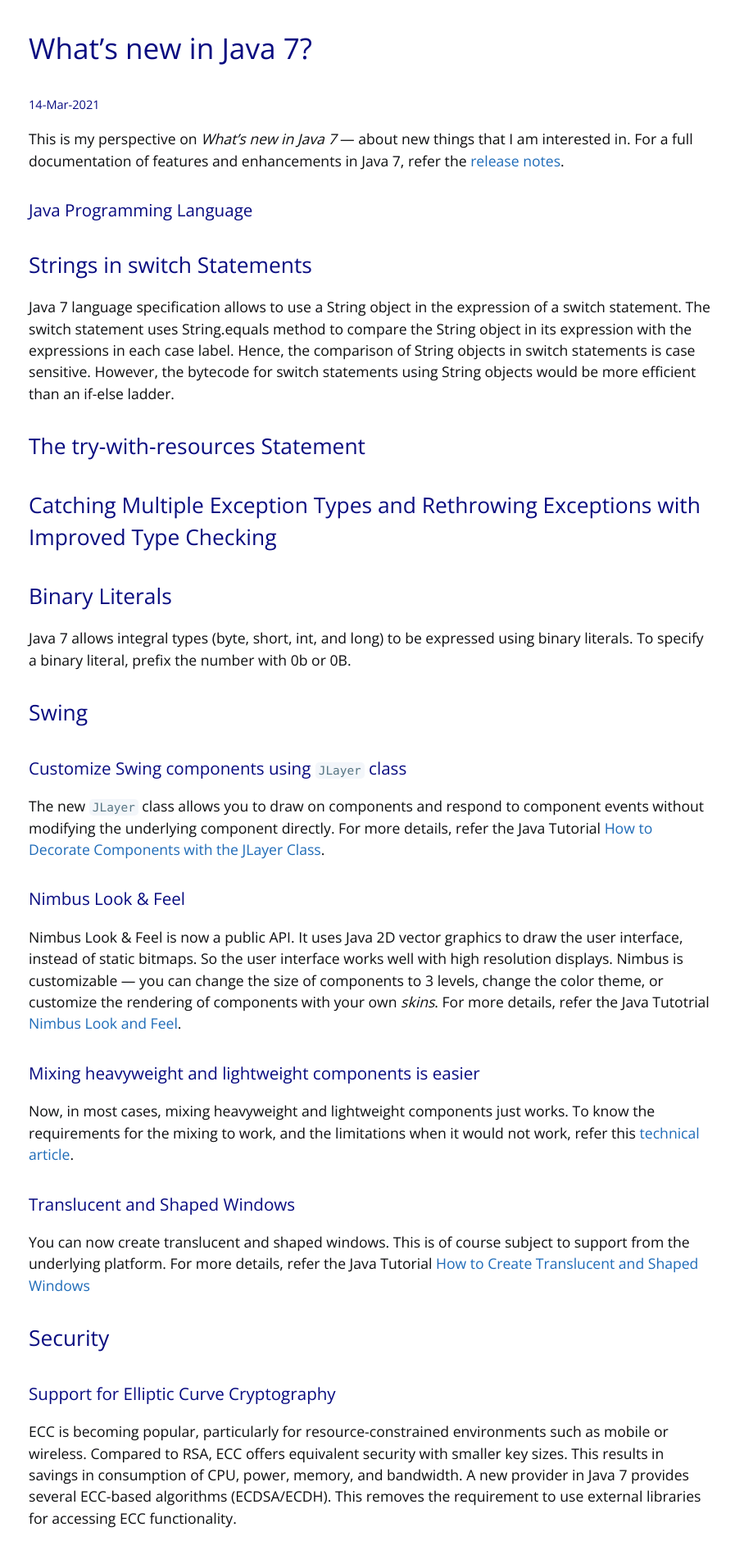
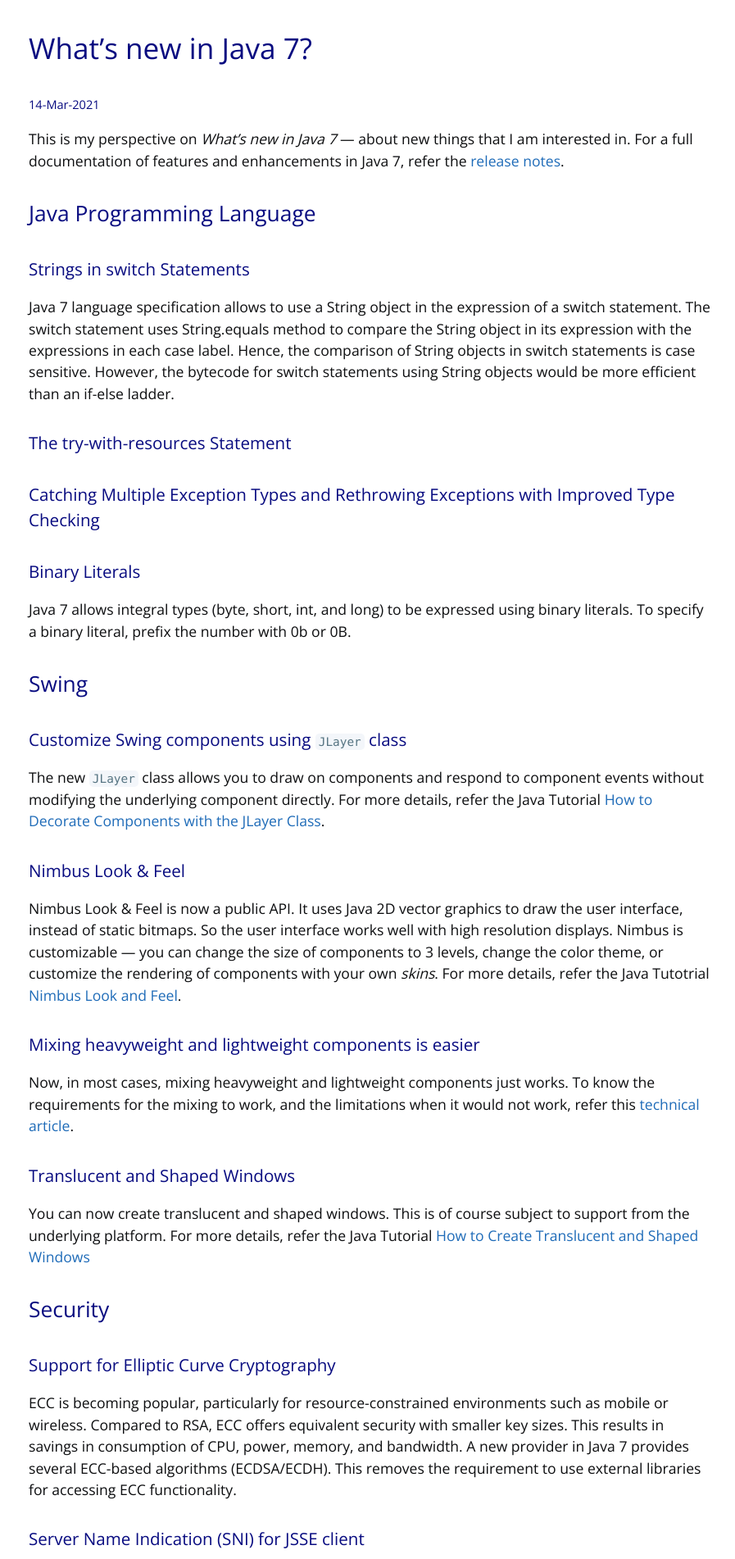
Before and after one commit to vinitjoglekar/vinitjoglekar.github.io, a Jekyll site: the page built from _pages/whats_new_java_7.md, in a window 1280 px wide. Shown: the top 1902 px of the page at 82% size, without its empty margins (189-1086 px from the left). Built offline with Jekyll 4.4.1, drawn with Linux system fonts in a browser that asks for light colours.

```diff
--- a/_pages/whats_new_java_7.md
+++ b/_pages/whats_new_java_7.md
@@ -8,16 +8,16 @@ title: What's new in Java 7?
 
 This is my perspective on _What's new in Java 7_ &mdash; about new things that I am interested in. For a full documentation of features and enhancements in Java 7, refer the [release notes](https://www.oracle.com/java/technologies/javase/jdk7-relnotes.html).
 
-### Java Programming Language
+## Java Programming Language
 
-## Strings in switch Statements
+### Strings in switch Statements
 Java 7 language specification allows to use a String object in the expression of a switch statement. The switch statement uses String.equals method to compare the String object in its expression with the expressions in each case label. Hence, the comparison of String objects in switch statements is case sensitive. However, the bytecode for switch statements using String objects would be more efficient than an if-else ladder.
 
-## The try-with-resources Statement
+### The try-with-resources Statement
 
-## Catching Multiple Exception Types and Rethrowing Exceptions with Improved Type Checking
+### Catching Multiple Exception Types and Rethrowing Exceptions with Improved Type Checking
 
-## Binary Literals
+### Binary Literals
 Java 7 allows integral types (byte, short, int, and long) to be expressed using binary literals. To specify a binary literal, prefix the number with 0b or 0B.
 
 ## Swing
```
